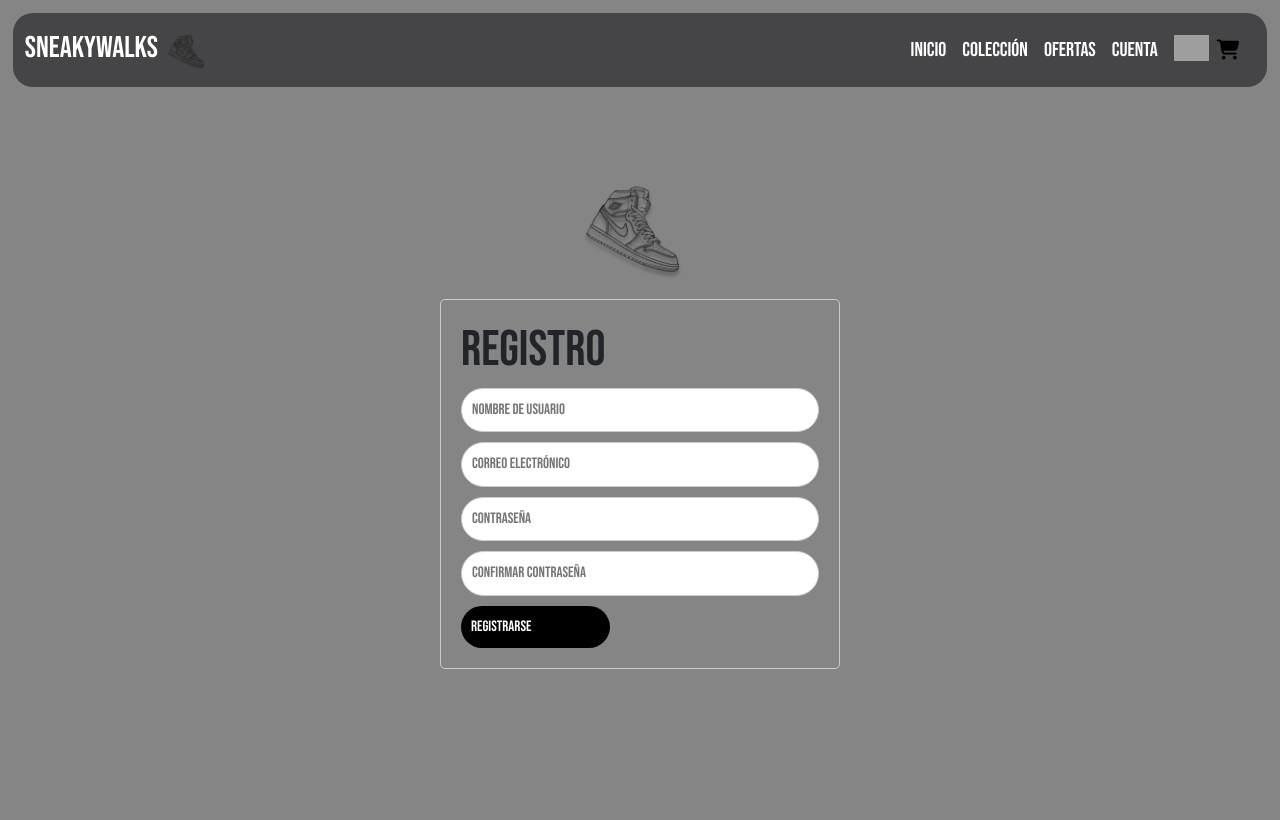
After one commit to FranciscooGr/proyectoLab3, a PHP site: page /registro.html in a window 1280 px wide. The commit adds this page. Run offline with PHP 8.4, Linux system fonts and the light colour scheme; some libraries are stand-ins or nearby versions; grey boxes are pictures that could not be loaded.

Commit message:
Se anade contenido necesario al apartado de cuenta, asi como tambien nuevos archivos de registro y recuperacion de contrasena

```diff
--- /dev/null
+++ b/registro.html
@@ -0,0 +1,95 @@
+<!DOCTYPE html>
+<html lang="en">
+<head>
+    <title>Registro</title>
+    <link rel="stylesheet" href="style.css">
+    <link rel="stylesheet" href="https://fonts.googleapis.com/css2?family=Bebas+Neue&display=swap">
+    <link href="https://cdn.jsdelivr.net/npm/bootstrap@5.3.3/dist/css/bootstrap.min.css" rel="stylesheet" integrity="sha384-QWTKZyjpPEjISv5WaRU9OFeRpok6YctnYmDr5pNlyT2bRjXh0JMhjY6hW+ALEwIH" crossorigin="anonymous">
+    <script src="https://cdn.jsdelivr.net/npm/bootstrap@5.3.3/dist/js/bootstrap.bundle.min.js" integrity="sha384-YvpcrYf0tY3lHB60NNkmXc5s9fDVZLESaAA55NDzOxhy9GkcIdslK1eN7N6jIeHz" crossorigin="anonymous"></script>
+    <script src="https://kit.fontawesome.com/738b60d149.js" crossorigin="anonymous"></script>
+    <meta charset="UTF-8">
+    <meta name="viewport" content="width=device-width, initial-scale=1.0">
+    <title>Registro</title>
+</head>
+<style>
+    body {
+        margin-top: 20px;
+        /* Basic dimensions and centering */
+        display: flex;
+        justify-content: center;
+        align-items: center;
+        flex-direction: column;
+        /* Dark mode colors and gradient */
+        background: #858585; /* Fallback for browsers that don't support gradients */
+        font-family: Arial, sans-serif;
+    }
+    form {
+    max-width: 400px;
+    margin: 0 auto;
+    padding: 20px;
+    border: 1px solid #ccc;
+    border-radius: 5px;
+    background-color: #ffffff00; /* Background color */
+    }
+</style>
+<body>
+    <header class="header">
+        <nav class="navbar navbar-expand-lg navbar-light bg-custom custom-padding fixed-top">
+            <div class="container-fluid">
+                <a class="navbar-brand" href="#">
+                    <span style="color: white; font-family: 'Bebas Neue'; font-size: 30px;">SneakyWalks</span>
+                    <img src="assets-2/imgLogo.png" style="width: 50px; height: 45px; color: white;">
+                </a>
+                <button class="navbar-toggler" type="button" data-bs-toggle="collapse" data-bs-target="#navbarNavDropdown" aria-controls="navbarNavDropdown" aria-expanded="false" aria-label="Toggle navigation">
+                    <span class="navbar-toggler-icon"></span>
+                </button>
+                <div class="collapse navbar-collapse" id="navbarNavDropdown">
+                    <ul class="navbar-nav ms-auto">
+                        <li class="nav-item">
+                            <a class="nav-link" aria-current="page" href="index.html" style="font-family:'Bebas Neue'; font-size: 20px">Inicio</a>
+                        </li>
+                        <li class="nav-item">
+                            <a class="nav-link" href="#" style="font-family:'Bebas Neue'; font-size: 20px">Colección</a>
+                        </li>
+                        <li class="nav-item">
+                            <a class="nav-link" href="#" style="font-family:'Bebas Neue'; font-size: 20px">Ofertas</a>
+                        </li>
+                        <li class="nav-item">
+                            <a class="nav-link" href="cuenta.html" style="font-family:'Bebas Neue'; font-size: 20px">Cuenta</a>
+                        </li>
+                        <li class="nav-item">
+                            <a class="nav-link" href="carrito.html">
+                                <img src="assets-2/carrito.png" width="35" alt="Carrito de Compras">
+                            </a>
+                        </li>
+                    </ul>
+                </div>
+                <a class="navbar-brand ms-auto" href="#">
+                    <i class="fa-solid fa-cart-shopping"></i>
+                </a>
+            </div>
+        </nav>
+    </header>
+    <h1><img src="assets-2/imgLogo.png" style="height: 120px;"></h1>
+    <form id="register-form" style="font-family:'Bebas Neue'; font-size: 15px">
+        <h2 style="font-family:'Bebas Neue'; font-size: 50px">Registro</h2>
+        <input type="text" id="username" placeholder="Nombre de usuario" required>
+        <input type="email" id="email" placeholder="Correo electrónico" required>
+        <input type="password" id="password" placeholder="Contraseña" required>
+        <input type="password" id="confirm-password" placeholder="Confirmar contraseña" required>
+        <input type="submitcuenta" value="Registrarse">
+    </form>
+
+    <script>
+        document.getElementById('register-form').addEventListener('submit', function(event) {
+            var password = document.getElementById('password').value;
+            var confirmPassword = document.getElementById('confirm-password').value;
+
+            if (password !== confirmPassword) {
+                alert('Las contraseñas no coinciden. Por favor, vuelva a ingresarlas.');
+                event.preventDefault(); // Evita que se envíe el formulario
+            }
+        });
+    </script>
+</body>
+</html>
--- a/style.css
+++ b/style.css
@@ -327,3 +327,25 @@ form .contraseña{
 .Registrarse {
     color: white;
 }
+
+input[type="submitcuenta"] {
+    style="font-family:'Bebas Neue'; font-size: 20px"
+    width: 100%;
+    padding: 10px;
+    background-color: #000000; /* Button background color */
+    color: #fff;
+    border: none;
+    border-radius: 50px;
+    cursor: pointer;
+}
+
+input[type="text"],
+input[type="email"],
+input[type="password"] {
+    width: 100%;
+    padding: 10px;
+    margin-bottom: 10px;
+    border: 1.5px solid #ccc;
+    border-radius: 50px;
+    box-sizing: border-box;
+}
```
Also changed, not shown: cuenta.html (+18 -19 lines), recuperarcontrasena.html (added, +94 -0 lines), assets-2/ICONOS-27.png (added).
